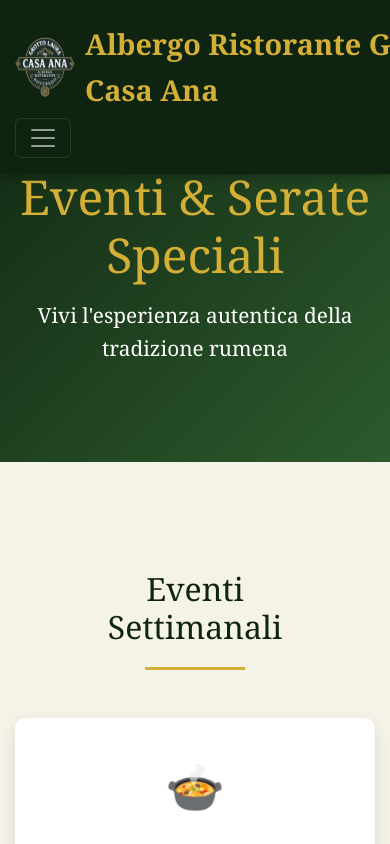
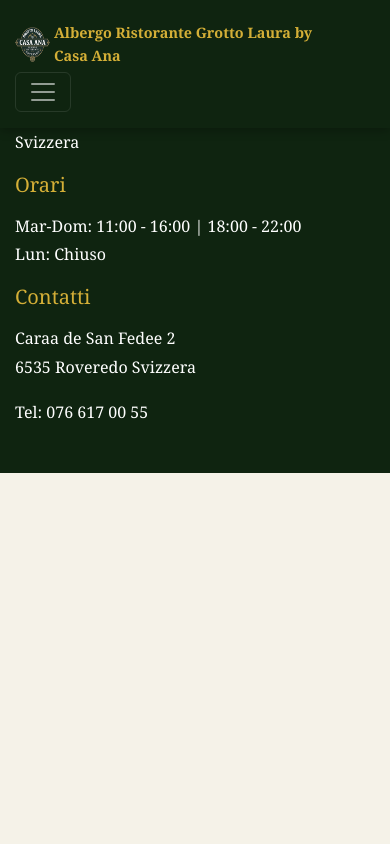
Before and after one commit to Frenzoid/GLCA, a React (Vite) app: page /events in a window 390 px wide. Shown: the top 844 px of the page. Built offline with nearby package versions, Linux system fonts and the light colour scheme.

Commit message:
fixed tittle

```diff
--- a/src/App.jsx
+++ b/src/App.jsx
@@ -8,6 +8,7 @@
 import logo from './assets/logo.png';
 
 import 'bootstrap/dist/css/bootstrap.min.css';
+import 'bootstrap/dist/js/bootstrap.bundle.min.js';
 
 import './styles.css';
 
@@ -43,7 +44,7 @@
       <div className="app">
         <nav className="navbar navbar-expand-lg navbar-dark">
           <div className="container">
-            <Link className="navbar-brand text-break" to="/" onClick={closeNavbar}>
+            <Link className="navbar-brand" to="/" onClick={closeNavbar}>
               <img src={logo} alt="Grotto Laura by Casa Ana" className="logo-img" />
               Albergo Ristorante Grotto Laura by<br /> Casa Ana
             </Link>
@@ -67,9 +68,6 @@
                 <li className="nav-item">
                   <Link className="nav-link" to="/gallery">Galleria</Link>
                 </li>
-                <li className="nav-item">
-                  <Link className="nav-link" to="/events">Eventi</Link>
-                </li>
               </ul>
             </div>
           </div>
@@ -78,7 +76,6 @@
         <Routes>
           <Route path="/" element={<HomePage />} />
           <Route path="/gallery" element={<GalleryPage />} />
-          <Route path="/events" element={<EventsPage />} />
         </Routes>
 
         <footer className="footer">
--- a/src/styles.css
+++ b/src/styles.css
@@ -51,11 +51,38 @@
   display: flex;
   align-items: center;
   gap: 10px;
+  flex-wrap: nowrap;
+}
+
+.navbar-brand:hover {
+  color: var(--accent-gold) !important;
+  text-decoration: none;
 }
 
 .logo-img {
   height: 60px;
   width: 60px;
+  flex-shrink: 0;
+}
+
+.brand-text {
+  display: flex;
+  flex-direction: column;
+  line-height: 1.1;
+}
+
+.brand-line-1,
+.brand-line-2 {
+  display: block;
+}
+
+.brand-line-1 {
+  font-size: 1em;
+}
+
+.brand-line-2 {
+  font-size: 0.9em;
+  opacity: 0.95;
 }
 
 .navbar-nav {
@@ -407,6 +434,7 @@
   margin-bottom: 15px;
   color: var(--accent-gold);
 }
+
 /* Gallery Page Styles */
 .gallery-hero {
   background: linear-gradient(135deg, var(--dark-green), var(--medium-green));
@@ -667,83 +695,6 @@
 
 .gallery-item.video-item:hover::before {
   opacity: 1;
-}
-
-/* Responsive Design Updates */
-@media (max-width: 768px) {
-  .gallery-grid {
-    grid-template-columns: repeat(auto-fit, minmax(250px, 1fr));
-    gap: 15px;
-  }
-
-  .gallery-item {
-    height: 250px;
-  }
-
-  .lightbox-content {
-    max-width: 95%;
-    max-height: 95vh;
-  }
-
-  .lightbox-media {
-    max-height: 60vh;
-  }
-
-  .lightbox-info {
-    padding: 15px;
-  }
-
-  .lightbox-info h2 {
-    font-size: 1.3rem;
-  }
-
-  .gallery-item-overlay {
-    padding: 15px;
-  }
-
-  .gallery-item-overlay h3 {
-    font-size: 1.1rem;
-  }
-
-  .gallery-item-overlay p {
-    font-size: 0.85rem;
-  }
-}
-
-@media (max-width: 480px) {
-  .gallery-grid {
-    grid-template-columns: 1fr;
-    gap: 15px;
-  }
-
-  .gallery-item {
-    height: 200px;
-  }
-
-  .lightbox-close {
-    top: 10px;
-    right: 10px;
-    font-size: 1.5rem;
-    width: 35px;
-    height: 35px;
-  }
-
-  .lightbox-media {
-    max-height: 50vh;
-  }
-
-  .instagram-grid {
-    grid-template-columns: repeat(2, 1fr);
-  }
-
-  .filter-buttons {
-    gap: 10px;
-  }
-
-  .filter-btn {
-    padding: 8px 20px;
-    font-size: 1rem;
-  }
 }
 
 /* Events Page Styles */
@@ -1156,108 +1107,6 @@
   transform: scale(1.05);
 }
 
-/* Responsive Design */
-@media (max-width: 768px) {
-  .hero-title {
-    font-size: 2.5rem;
-  }
-
-  .hero-subtitle {
-    font-size: 1.5rem;
-  }
-
-  .hero-section-compact {
-    height: 40vh;
-    min-height: 300px;
-  }
-
-  .hero-overlay-compact {
-    padding: 2rem;
-  }
-
-  .section-title {
-    font-size: 2rem;
-  }
-
-  .menu-grid,
-  .weekly-events-grid,
-  .private-events-grid {
-    grid-template-columns: 1fr;
-  }
-
-  .gallery-grid {
-    grid-template-columns: repeat(auto-fit, minmax(250px, 1fr));
-  }
-
-  .special-event-header {
-    flex-direction: column;
-    text-align: center;
-  }
-
-  .newsletter-form {
-    flex-direction: column;
-  }
-
-  .contact-buttons {
-    flex-direction: column;
-  }
-
-  .social-links {
-    grid-template-columns: 1fr;
-  }
-
-  .instagram-preview {
-    grid-template-columns: repeat(2, 1fr);
-  }
-
-  .map-social-section .row {
-    gap: 30px;
-  }
-
-  .rustic-frame {
-    margin-bottom: 20px;
-  }
-}
-
-@media (max-width: 480px) {
-  .container {
-    padding: 0 15px;
-  }
-
-  .hero-title {
-    font-size: 2rem;
-  }
-
-  .navbar-nav {
-    gap: 1rem;
-  }
-
-  .nav-link {
-    font-size: 1rem;
-  }
-
-  .filter-buttons {
-    gap: 10px;
-  }
-
-  .filter-btn {
-    padding: 8px 20px;
-    font-size: 1rem;
-  }
-
-  .menu-item.rustic:hover .rustic-frame {
-    transform: none;
-  }
-
-  .item-image-rustic {
-    height: 150px;
-  }
-
-  .item-emoji {
-    font-size: 3rem;
-  }
-}
-
 /* Beverage Section Styles */
 .beverage-category {
   margin-bottom: 40px;
@@ -1358,4 +1207,252 @@
   opacity: 1;
 }
 
-/* Footer */
+/* Responsive Design */
+@media (max-width: 1200px) {
+  .navbar-brand {
+    font-size: 1.6rem;
+  }
+
+  .logo-img {
+    height: 55px;
+    width: 55px;
+  }
+}
+
+@media (max-width: 992px) {
+  .navbar-brand {
+    font-size: 1.4rem;
+    gap: 8px;
+  }
+
+  .logo-img {
+    height: 50px;
+    width: 50px;
+  }
+
+  .brand-line-1 {
+    font-size: 0.95em;
+  }
+
+  .brand-line-2 {
+    font-size: 0.85em;
+  }
+}
+
+@media (max-width: 768px) {
+  .hero-title {
+    font-size: 2.5rem;
+  }
+
+  .hero-subtitle {
+    font-size: 1.5rem;
+  }
+
+  .hero-section-compact {
+    height: 40vh;
+    min-height: 300px;
+  }
+
+  .hero-overlay-compact {
+    padding: 2rem;
+  }
+
+  .section-title {
+    font-size: 2rem;
+  }
+
+  .menu-grid,
+  .weekly-events-grid,
+  .private-events-grid {
+    grid-template-columns: 1fr;
+  }
+
+  .gallery-grid {
+    grid-template-columns: repeat(auto-fit, minmax(250px, 1fr));
+    gap: 15px;
+  }
+
+  .gallery-item {
+    height: 250px;
+  }
+
+  .special-event-header {
+    flex-direction: column;
+    text-align: center;
+  }
+
+  .newsletter-form {
+    flex-direction: column;
+  }
+
+  .contact-buttons {
+    flex-direction: column;
+  }
+
+  .social-links {
+    grid-template-columns: 1fr;
+  }
+
+  .instagram-preview {
+    grid-template-columns: repeat(2, 1fr);
+  }
+
+  .map-social-section .row {
+    gap: 30px;
+  }
+
+  .rustic-frame {
+    margin-bottom: 20px;
+  }
+
+  /* Navbar responsive adjustments */
+  .navbar-brand {
+    font-size: 1.2rem;
+    gap: 6px;
+  }
+
+  .logo-img {
+    height: 45px;
+    width: 45px;
+  }
+
+  .brand-line-1 {
+    font-size: 0.9em;
+  }
+
+  .brand-line-2 {
+    font-size: 0.8em;
+  }
+
+  .lightbox-content {
+    max-width: 95%;
+    max-height: 95vh;
+  }
+
+  .lightbox-media {
+    max-height: 60vh;
+  }
+
+  .lightbox-info {
+    padding: 15px;
+  }
+
+  .lightbox-info h2 {
+    font-size: 1.3rem;
+  }
+
+  .gallery-item-overlay {
+    padding: 15px;
+  }
+
+  .gallery-item-overlay h3 {
+    font-size: 1.1rem;
+  }
+
+  .gallery-item-overlay p {
+    font-size: 0.85rem;
+  }
+}
+
+@media (max-width: 576px) {
+  .navbar-brand {
+    font-size: 1rem;
+    gap: 5px;
+  }
+
+  .logo-img {
+    height: 40px;
+    width: 40px;
+  }
+
+  .brand-line-1 {
+    font-size: 0.85em;
+  }
+
+  .brand-line-2 {
+    font-size: 0.75em;
+  }
+}
+
+@media (max-width: 480px) {
+  .container {
+    padding: 0 15px;
+  }
+
+  .hero-title {
+    font-size: 2rem;
+  }
+
+  .navbar-nav {
+    gap: 1rem;
+  }
+
+  .nav-link {
+    font-size: 1rem;
+  }
+
+  .filter-buttons {
+    gap: 10px;
+  }
+
+  .filter-btn {
+    padding: 8px 20px;
+    font-size: 1rem;
+  }
+
+  .menu-item.rustic:hover .rustic-frame {
+    transform: none;
+  }
+
+  .item-image-rustic {
+    height: 150px;
+  }
+
+  .item-emoji {
+    font-size: 3rem;
+  }
+
+  .gallery-grid {
+    grid-template-columns: 1fr;
+    gap: 15px;
+  }
+
+  .gallery-item {
+    height: 200px;
+  }
+
+  .lightbox-close {
+    top: 10px;
+    right: 10px;
+    font-size: 1.5rem;
+    width: 35px;
+    height: 35px;
+  }
+
+  .lightbox-media {
+    max-height: 50vh;
+  }
+
+  .instagram-grid {
+    grid-template-columns: repeat(2, 1fr);
+  }
+
+  /* Extra small navbar adjustments */
+  .navbar-brand {
+    font-size: 0.9rem;
+    gap: 4px;
+  }
+
+  .logo-img {
+    height: 35px;
+    width: 35px;
+  }
+
+  .brand-line-1 {
+    font-size: 0.8em;
+  }
+
+  .brand-line-2 {
+    font-size: 0.7em;
+  }
+}
```
